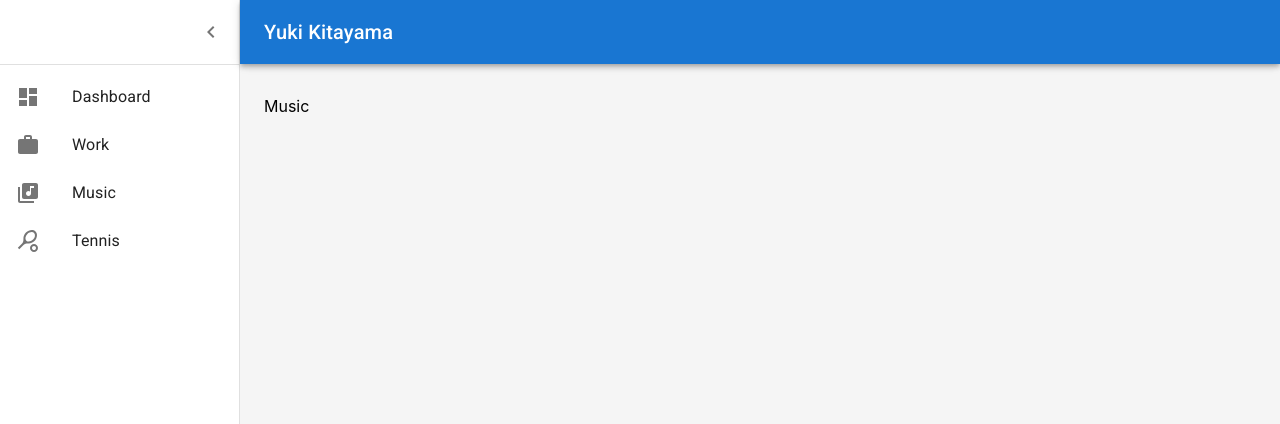
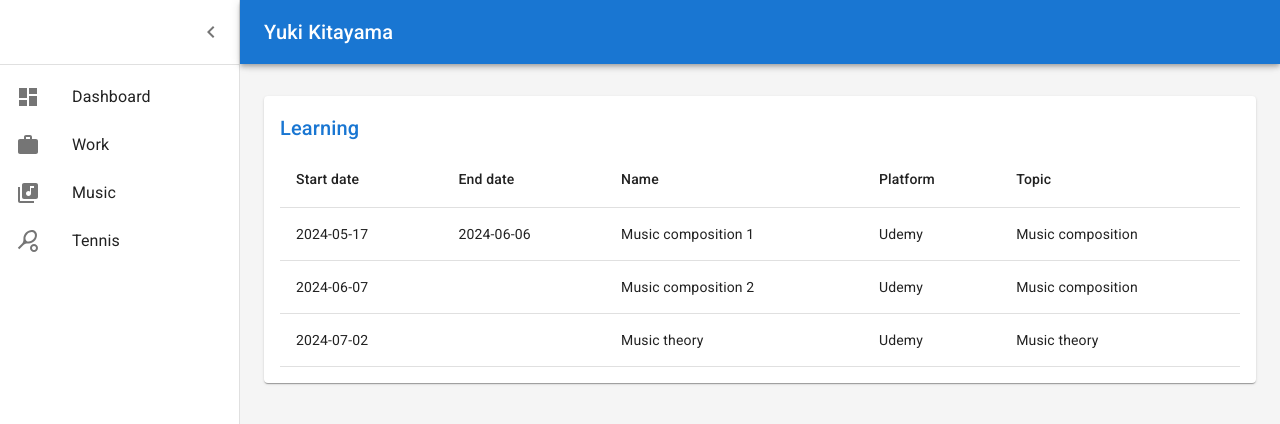
Before and after one commit to yukikitayama/webapp-react-ts, a React (Create React App) app: page /music in a window 1280 px wide. Shown: the top 424 px of the page. Built offline with nearby package versions, Linux system fonts and the light colour scheme.

Commit message:
create simple table component

```diff
--- /dev/null
+++ b/src/components/Display.tsx
@@ -0,0 +1,28 @@
+import { type ReactNode } from "react";
+import Paper from "@mui/material/Paper";
+import Typography from "@mui/material/Typography";
+
+type DisplayProps = {
+  title: string;
+  children: ReactNode;
+};
+
+const DisplayStyle = {
+  p: 2,
+  display: "flex",
+  flexDirection: "column",
+};
+
+const Display = ({ title, children }: DisplayProps) => {
+  return (
+    <Paper sx={DisplayStyle}>
+      {/* gutterBottom add a bottom margin */}
+      <Typography component="h2" variant="h6" color="primary" gutterBottom>
+        {title}
+      </Typography>
+      {children}
+    </Paper>
+  );
+};
+
+export default Display;
--- /dev/null
+++ b/src/components/SimpleTable.tsx
@@ -0,0 +1,64 @@
+import Table from '@mui/material/Table';
+import TableBody from '@mui/material/TableBody';
+import TableCell from '@mui/material/TableCell';
+import TableContainer from '@mui/material/TableContainer';
+import TableHead from '@mui/material/TableHead';
+import TableRow from '@mui/material/TableRow';
+
+const columns = ["Start date", "End date", "Name", "Platform", "Topic"];
+
+const rows = [
+  {
+    id: "0",
+    startDate: "2024-05-17",
+    endDate: "2024-06-06",
+    name: "Music composition 1",
+    platform: "Udemy",
+    topic: "Music composition",
+  },
+  {
+    id: "1",
+    startDate: "2024-06-07",
+    endDate: "",
+    name: "Music composition 2",
+    platform: "Udemy",
+    topic: "Music composition",
+  },
+  {
+    id: "2",
+    startDate: "2024-07-02",
+    endDate: "",
+    name: "Music theory",
+    platform: "Udemy",
+    topic: "Music theory",
+  },
+];
+
+const SimpleTable = () => {
+  return (
+    <TableContainer>
+      <Table>
+        <TableHead>
+          <TableRow>
+            {columns.map(column => (
+              <TableCell>{column}</TableCell>
+            ))}
+          </TableRow>
+        </TableHead>
+        <TableBody>
+          {rows.map(row => (
+            <TableRow key={row.id}>
+              <TableCell>{row.startDate}</TableCell>
+              <TableCell>{row.endDate}</TableCell>
+              <TableCell>{row.name}</TableCell>
+              <TableCell>{row.platform}</TableCell>
+              <TableCell>{row.topic}</TableCell>
+            </TableRow>
+          ))}
+        </TableBody>
+      </Table>
+    </TableContainer>
+  );
+};
+
+export default SimpleTable;
--- a/src/routes/Music.tsx
+++ b/src/routes/Music.tsx
@@ -1,5 +1,18 @@
+import Grid from "@mui/material/Grid";
+
+import Display from "../components/Display";
+import SimpleTable from "../components/SimpleTable";
+
 const Music = () => {
-  return <div>Music</div>;
+  return (
+    <Grid container spacing={3}>
+      <Grid item xs={12}>
+        <Display title="Learning">
+          <SimpleTable />
+        </Display>
+      </Grid>
+    </Grid>
+  );
 };
 
 export default Music;
```
